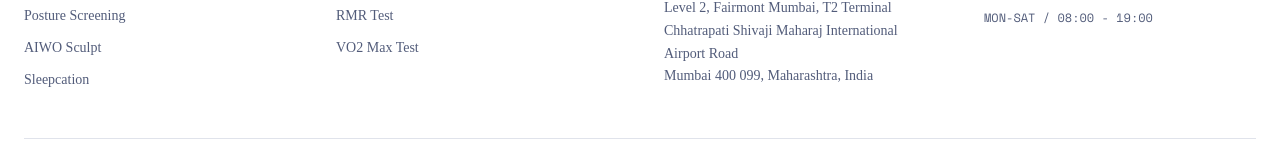
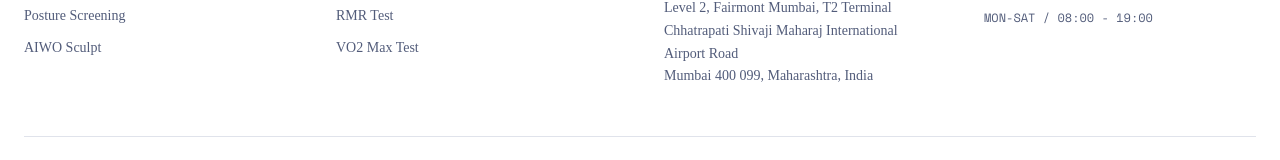
Before and after one commit to Aiwo-devs/mumbai.aiwo.com, a React (Vite) app: page /services/rmr in a window 1280 px wide. Shown: the part 11512-11672 px from the top of the page. Built offline with nearby package versions, Linux system fonts and the light colour scheme; no server answers.

Commit message:
Hide Sleepcation from current release

```diff
--- a/src/service-site/components/sections/Footer.tsx
+++ b/src/service-site/components/sections/Footer.tsx
@@ -22,7 +22,6 @@ export function Footer({ brand = "AIWO Longevity Clinic" }: FooterProps) {
               <Link to="/services/rmr" className="hover:text-foreground transition-colors">RMR Test</Link>
               <Link to="/services/ems-sculpting" className="hover:text-foreground transition-colors">AIWO Sculpt</Link>
               <Link to="/services/vo2-max" className="hover:text-foreground transition-colors">VO2 Max Test</Link>
-              <Link to="/services/sleepcation" className="hover:text-foreground transition-colors">Sleepcation</Link>
             </div>
           </div>
 
--- a/src/service-site/components/sections/Navigation.tsx
+++ b/src/service-site/components/sections/Navigation.tsx
@@ -23,7 +23,6 @@ const defaultLinks: NavSection[] = [
   { label: "RMR Test", href: "/services/rmr" },
   { label: "AIWO Sculpt", href: "/services/ems-sculpting" },
   { label: "VO2 Max Test", href: "/services/vo2-max" },
-  { label: "Sleepcation", href: "/services/sleepcation" },
 ];
 
 export function Navigation({
```
